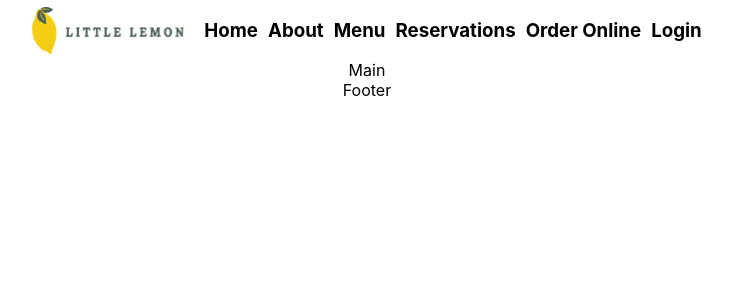
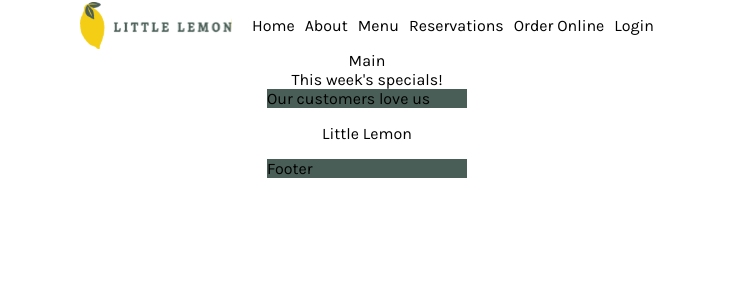
Before and after one commit to edwardAzarevich/react-capstone-project, a React (Create React App) app: page / in a window 1280 px wide. Shown: the top 300 px of the page, without its empty margins (273-1005 px from the left). Built offline with nearby package versions, Linux system fonts and the light colour scheme.

Commit message:
add css style for main component

```diff
--- a/public/index.html
+++ b/public/index.html
@@ -17,6 +17,7 @@
       user's mobile device or desktop. See https://developers.google.com/web/fundamentals/web-app-manifest/
     -->
   <link rel="manifest" href="%PUBLIC_URL%/manifest.json" />
+  <link href="https://fonts.googleapis.com/css2?family=Karla:wght@400;700&display=swap" rel="stylesheet">
   <!--
       Notice the use of %PUBLIC_URL% in the tags above.
       It will be replaced with the URL of the `public` folder during the build.
--- a/src/App.css
+++ b/src/App.css
@@ -1,16 +1,5 @@
-.App {
-  text-align: center;
-}
-
-.App-logo {
-  height: 40vmin;
-  pointer-events: none;
-}
-
-@media (prefers-reduced-motion: no-preference) {
-  .App-logo {
-    animation: App-logo-spin infinite 20s linear;
-  }
+body {
+  font-family: 'Karla', sans-serif;
 }
 
 .App-header {
@@ -44,6 +33,11 @@
   color: #61dafb;
 }
 
+.info {
+  background-color: #495E57;
+  width: 200px;
+}
+
 @keyframes App-logo-spin {
   from {
     transform: rotate(0deg);
--- a/src/App.jsx
+++ b/src/App.jsx
@@ -2,7 +2,6 @@ import './App.css';
 import Footer from './component/Footer';
 import Main from './component/Main';
 import Header from './component/Header';
-
 
 function App() {
   return (
@@ -13,8 +12,17 @@ function App() {
       <main>
         <Main />
       </main>
+      <div>
+        This week's specials!
+      </div>
+      <div className='info'>
+        Our customers love us
+      </div>
+      <div>
+        <p>Little Lemon</p>
+      </div>
 
-      <footer>
+      <footer className='info'>
         <Footer />
       </footer>
     </div>
--- a/src/component/Header.jsx
+++ b/src/component/Header.jsx
@@ -6,12 +6,12 @@ const Header = () => {
         <header className='Header'>
             <img src={img} alt="Vector icon" />
             <div className='Nav'>
-                <h3>Home</h3>
-                <h3>About</h3>
-                <h3>Menu</h3>
-                <h3>Reservations</h3>
-                <h3>Order Online</h3>
-                <h3>Login</h3>
+                <p>Home</p>
+                <p>About</p>
+                <p>Menu</p>
+                <p>Reservations</p>
+                <p>Order Online</p>
+                <p>Login</p>
             </div>
         </header>)
 }
--- a/src/component/Main.jsx
+++ b/src/component/Main.jsx
@@ -1,5 +1,9 @@
+import '../App.css';
+
 const Main = () => {
-    return <main>Main</main>
+    return (
+        <div>Main</div>
+    )
 }
 
 export default Main;
```
Lines whose indentation alone changed are shown as unchanged.
